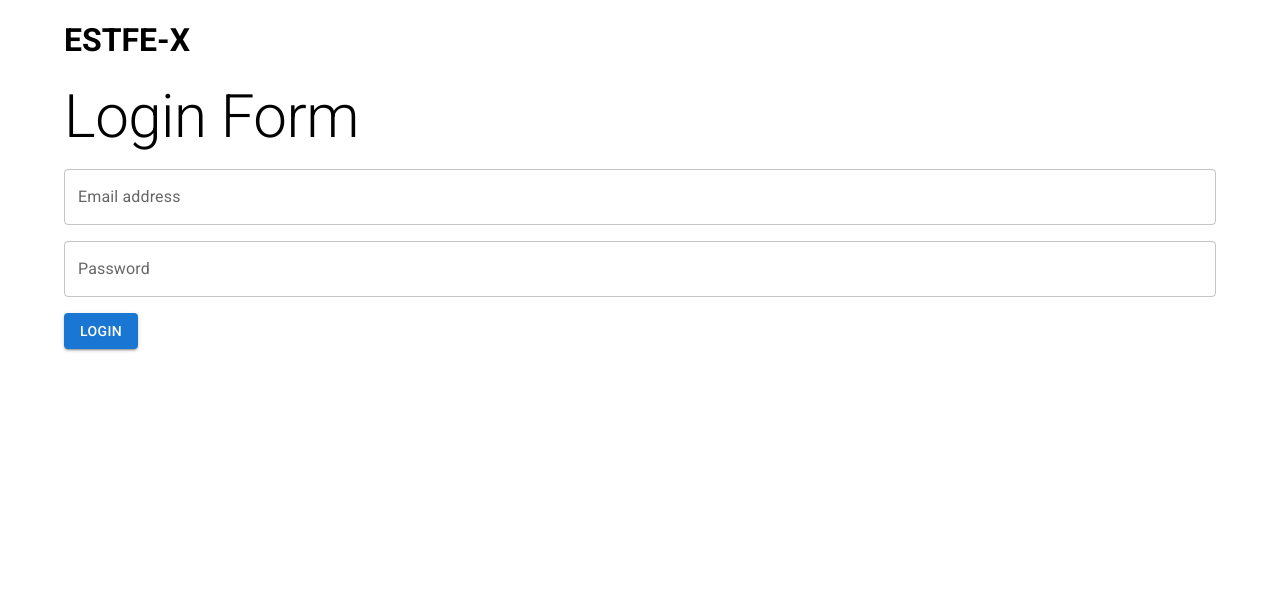
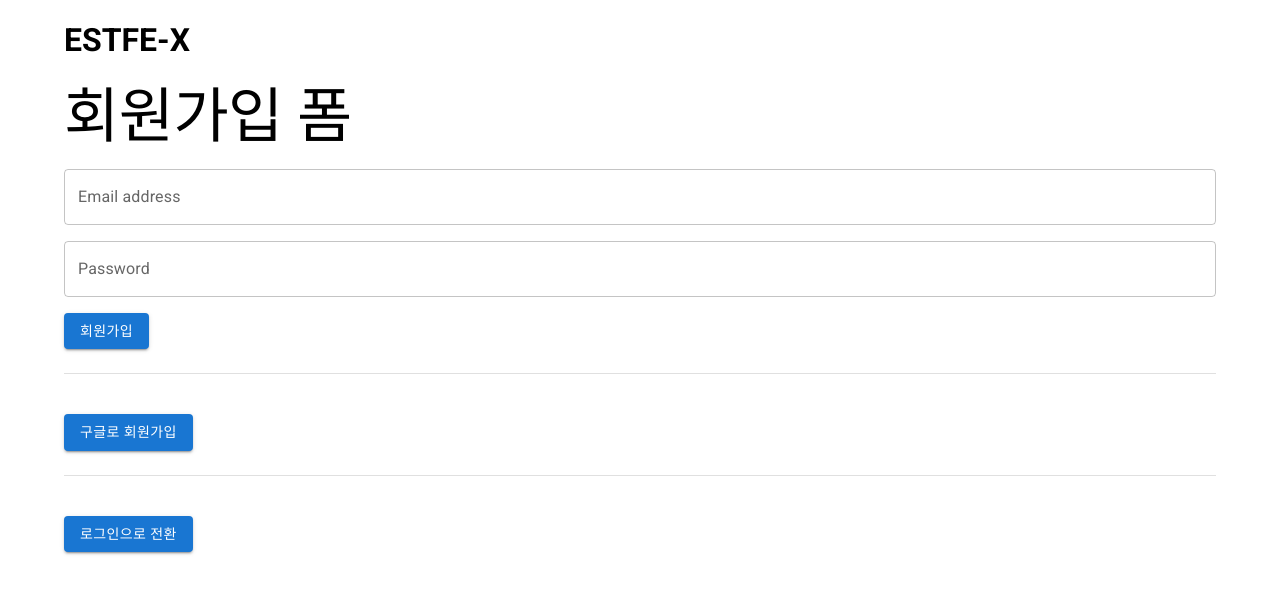
Before and after one commit to minho0391/estfe13-minx, a React (Vite) app: page / in a window 1280 px wide. Shown: the top 594 px of the page. Built offline with nearby package versions, Linux system fonts and the light colour scheme; no server answers.

Commit message:
Implement authentication features, including user login/signup, profile navigation, and comments functionality

```diff
--- a/src/components/App.jsx
+++ b/src/components/App.jsx
@@ -3,10 +3,20 @@ import Router from "./Router";
 import { useState } from "react";
 import { authService } from "../firebase";
 import { Container } from "@mui/material";
+import { onAuthStateChanged } from "firebase/auth";
 
 function App() {
-  console.log(authService.currentUser);
   const [isLoggedIn, setIsLoggedIn] = useState(false);
+  const auth = authService;
+
+  onAuthStateChanged(auth, user => {
+    if (user) {
+      const uid = user.uid;
+      setIsLoggedIn(true);
+    } else {
+      setIsLoggedIn(false);
+    }
+  });
   return (
     <>
       <Container>
--- /dev/null
+++ b/src/components/Nav.jsx
@@ -0,0 +1,18 @@
+import { Link } from "react-router";
+import { Box, Button } from "@mui/material";
+
+const Nav = () => {
+  return (
+    <Box component="nav" sx={{ mt: 2, display: "flex", gap: 2 }}>
+      <Button component={Link} to="/" variant="text">
+        Home
+      </Button>
+
+      <Button component={Link} to="/profile" variant="text">
+        Profile
+      </Button>
+    </Box>
+  );
+};
+
+export default Nav;
--- a/src/components/Router.jsx
+++ b/src/components/Router.jsx
@@ -1,12 +1,23 @@
 import Home from "../routes/Home";
 import Auth from "../routes/Auth";
+import Nav from "./Nav";
+import Profile from "../routes/Profile";
+
 import { Routes, Route } from "react-router";
 
 function Router({ isLoggedIn }) {
   return (
     <>
+      {isLoggedIn && <Nav />}
       <Routes>
-        {isLoggedIn ? <Route path="/" element={<Home />} /> : <Route path="/" element={<Auth />} />}
+        {isLoggedIn ? (
+          <>
+            <Route path="/" element={<Home />} />
+            <Route path="/profile" element={<Profile />} />
+          </>
+        ) : (
+          <Route path="/" element={<Auth />} />
+        )}
       </Routes>
     </>
   );
--- a/src/firebase.js
+++ b/src/firebase.js
@@ -1,12 +1,7 @@
-// Import the functions you need from the SDKs you need
 import { initializeApp } from "firebase/app";
-//import { getAnalytics } from "firebase/analytics";
 import { getAuth } from "firebase/auth";
-// TODO: Add SDKs for Firebase products that you want to use
-// https://firebase.google.com/docs/web/setup#available-libraries
+import { getFirestore } from "firebase/firestore";
 
-// Your web app's Firebase configuration
-// For Firebase JS SDK v7.20.0 and later, measurementId is optional
 const firebaseConfig = {
   apiKey: import.meta.env.VITE_APIKEY,
   authDomain: import.meta.env.VITE_AUTHDOMAIN,
@@ -17,8 +12,6 @@ const firebaseConfig = {
   measurementId: import.meta.env.VITE_MEARSUREMENTID,
 };
 
-// Initialize Firebase
-// const analytics = getAnalytics(app);
-//export const firebase = initializeApp(firebaseConfig);
 const app = initializeApp(firebaseConfig);
 export const authService = getAuth(app);
+export const db = getFirestore(app);
--- a/src/routes/Auth.jsx
+++ b/src/routes/Auth.jsx
@@ -1,5 +1,12 @@
-import { useState } from "react";
-import { Box, Typography, TextField, Button } from "@mui/material";
+import { useState, useRef } from "react";
+import { Box, Typography, TextField, Button, Divider, Snackbar } from "@mui/material";
+import { authService } from "../firebase";
+import {
+  createUserWithEmailAndPassword,
+  signInWithEmailAndPassword,
+  signInWithPopup,
+  GoogleAuthProvider,
+} from "firebase/auth";
 
 function Auth() {
   const [newAccount, setNewAccount] = useState(true);
@@ -7,7 +14,13 @@ function Auth() {
     email: "",
     password: "",
   });
-  console.log(form);
+  const [error, setError] = useState("");
+  const [errorOpen, setErrorOpen] = useState(false);
+
+  const emailRef = useRef(null);
+
+  const auth = authService;
+  const provider = new GoogleAuthProvider();
 
   const handleChange = e => {
     const { name, value } = e.target;
@@ -16,12 +29,70 @@ function Auth() {
       [name]: value,
     }));
   };
+
+  const onSubmit = e => {
+    e.preventDefault();
+    if (newAccount) {
+      //회원가입
+      createUserWithEmailAndPassword(auth, form.email, form.password)
+        .then(userCredential => {
+          // Signed up
+          const user = userCredential.user;
+          // ...
+        })
+        .catch(error => {
+          const errorCode = error.code;
+          const errorMessage = error.message;
+          console.log(errorCode, errorMessage);
+          setError(
+            errorMessage.includes("email-already-in-use")
+              ? "이메일이 이미 사용중입니다."
+              : errorMessage,
+          ); //에러메시지 생성
+          setErrorOpen(true);
+          setForm({ email: "", password: "" });
+          emailRef.current.focus();
+        });
+    } else {
+      //로그인
+      signInWithEmailAndPassword(auth, form.email, form.password)
+        .then(userCredential => {
+          // Signed in
+          const user = userCredential.user;
+          // ...
+        })
+        .catch(error => {
+          const errorCode = error.code;
+          const errorMessage = error.message;
+          console.log(errorCode, errorMessage);
+          setError(errorMessage); //에러 메시지 생성
+          setErrorOpen(true);
+          setForm({ email: "", password: "" });
+          emailRef.current.focus();
+        });
+    }
+  };
+  const onGoogleSignIn = () => {
+    signInWithPopup(auth, provider)
+      .then(result => {
+        const credential = GoogleAuthProvider.credentialFromResult(result);
+        const token = credential.accessToken;
+        const user = result.user;
+      })
+      .catch(error => {
+        const errorCode = error.code;
+        const errorMessage = error.message;
+        const email = error.customData.email;
+        const credential = GoogleAuthProvider.credentialFromError(error);
+        console.log(errorCode, errorMessage, email, credential);
+      });
+  };
   return (
     <>
       <Typography variant="h2" component="h2">
-        Login Form
+        {newAccount ? "회원가입 폼" : "로그인 폼"}
       </Typography>
-      <Box component="form" sx={{ mt: 2 }}>
+      <Box component="form" sx={{ mt: 2 }} onSubmit={onSubmit}>
         <TextField
           fullWidth
           label="Email address"
@@ -29,18 +100,48 @@ function Auth() {
           name="email"
           variant="outlined"
           onChange={handleChange}
+          inputRef={emailRef}
+          value={form.email}
         />
         <TextField
           sx={{ mt: 2 }}
           fullWidth
           label="Password"
-          type="Password"
-          name="Password"
+          type="password"
+          name="password"
           variant="outlined"
           onChange={handleChange}
+          value={form.password}
         />
         <Button sx={{ mt: 2 }} type="submit" variant="contained">
-          Login
+          {newAccount ? "회원가입" : "로그인"}
+        </Button>
+
+        <Snackbar
+          open={errorOpen}
+          autoHideDuration={3000}
+          message={error}
+          onClose={() => {
+            setErrorOpen(false);
+          }}
+        />
+
+        <Divider sx={{ my: 3 }} />
+
+        <Button sx={{ mt: 2 }} type="button" variant="contained" onClick={onGoogleSignIn}>
+          {newAccount ? "구글로 회원가입" : "구글로 로그인"}
+        </Button>
+
+        <Divider sx={{ my: 3 }} />
+        <Button
+          sx={{ mt: 2 }}
+          type="button"
+          variant="contained"
+          onClick={() => {
+            setNewAccount(prev => !prev);
+          }}
+        >
+          {newAccount ? "로그인으로 전환" : "회원가입으로 전환"}
         </Button>
       </Box>
     </>
--- a/src/routes/Home.jsx
+++ b/src/routes/Home.jsx
@@ -1,7 +1,83 @@
+import {
+  Box,
+  Typography,
+  TextField,
+  Button,
+  Divider,
+  useScrollTrigger,
+  ListItem,
+  List,
+  ListItemText,
+} from "@mui/material";
+import { collection, addDoc, serverTimestamp, query, where, getDocs } from "firebase/firestore";
+import { db } from "../firebase";
+import { useEffect, useState } from "react";
+
 function Home() {
+  const [comment, setComment] = useState("");
+  const [comments, setComments] = useState([]);
+  /*
+  useEffect로 데이터를 조회 결과를 변수명 comments할당
+  */
+  const getComments = async () => {
+    const q = query(collection(db, "comments"));
+    const querySnapshot = await getDocs(q);
+    console.log(querySnapshot);
+    const commentsArray = querySnapshot.docs.map(doc => ({ id: doc.id, ...doc.data() }));
+    setComments(commentsArray);
+  };
+  useEffect(() => {
+    getComments();
+  }, []);
+  const handleChange = e => {
+    setComment(e.target.value);
+  };
+  const onSubmit = async e => {
+    e.preventDefault();
+    try {
+      const docRef = await addDoc(collection(db, "comments"), {
+        // comment: comment,
+        comment,
+        date: serverTimestamp(),
+      });
+      setComment("");
+    } catch (e) {
+      console.error("글 추가시 에러가 발생했습니다.", e);
+    }
+  };
   return (
     <>
-      <h2>Home</h2>
+      <Typography variant="h2" component="h2">
+        Home{" "}
+      </Typography>
+
+      <Box component="form" sx={{ mt: 2 }} onSubmit={onSubmit}>
+        <TextField
+          fullWidth
+          label="Comment"
+          placeholder="글을 입력해주세요."
+          type="text"
+          name="comment"
+          variant="outlined"
+          multiline
+          rows={5}
+          value={comment}
+          onChange={handleChange}
+        />
+        <Button sx={{ mt: 2 }} type="submit" variant="contained">
+          글쓰기
+        </Button>
+      </Box>
+      <Divider sx={{ my: 3 }} />
+      <List sx={{ width: "100%", bgcolor: "background.paper" }}>
+        <ListItem alignItems="flex-start"></ListItem>
+        {/* commets 배열의 값을 ListItem으로 출력 */}
+        {comments.map(item => (
+          <ListItem key={item.id} alignItems="flex-start" Divider>
+            <ListItemText primary={item.comment} secondary={item.date.toDate().toLocaleString()} />
+          </ListItem>
+        ))}
+      </List>
     </>
   );
 }
--- a/src/routes/Profile.jsx
+++ b/src/routes/Profile.jsx
@@ -1,7 +1,27 @@
+import { signOut } from "firebase/auth";
+import { authService } from "../firebase";
+import { Typography, Button } from "@mui/material";
+import { useNavigate } from "react-router";
+
 function Profile() {
+  const auth = authService;
+  const navigate = useNavigate();
+
+  const onLogout = () => {
+    signOut(auth)
+      .then(() => {
+        navigate("/");
+      })
+      .catch(error => {
+        // An error happened.
+      });
+  };
   return (
     <>
       <h2>Profile</h2>
+      <Button sx={{ mt: 2 }} type="button" variant="contained" onClick={onLogout}>
+        로그아웃
+      </Button>
     </>
   );
 }
```
Also changed, not shown: src/components/MyPage.jsx (added).
